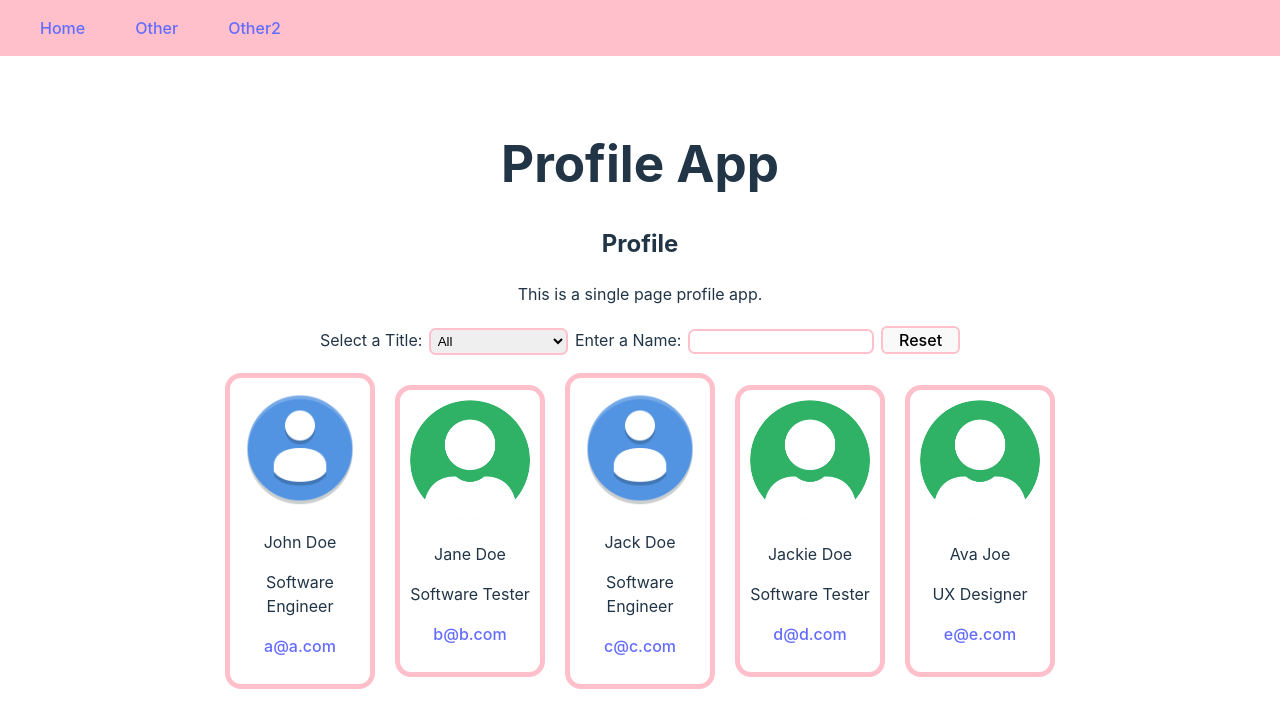
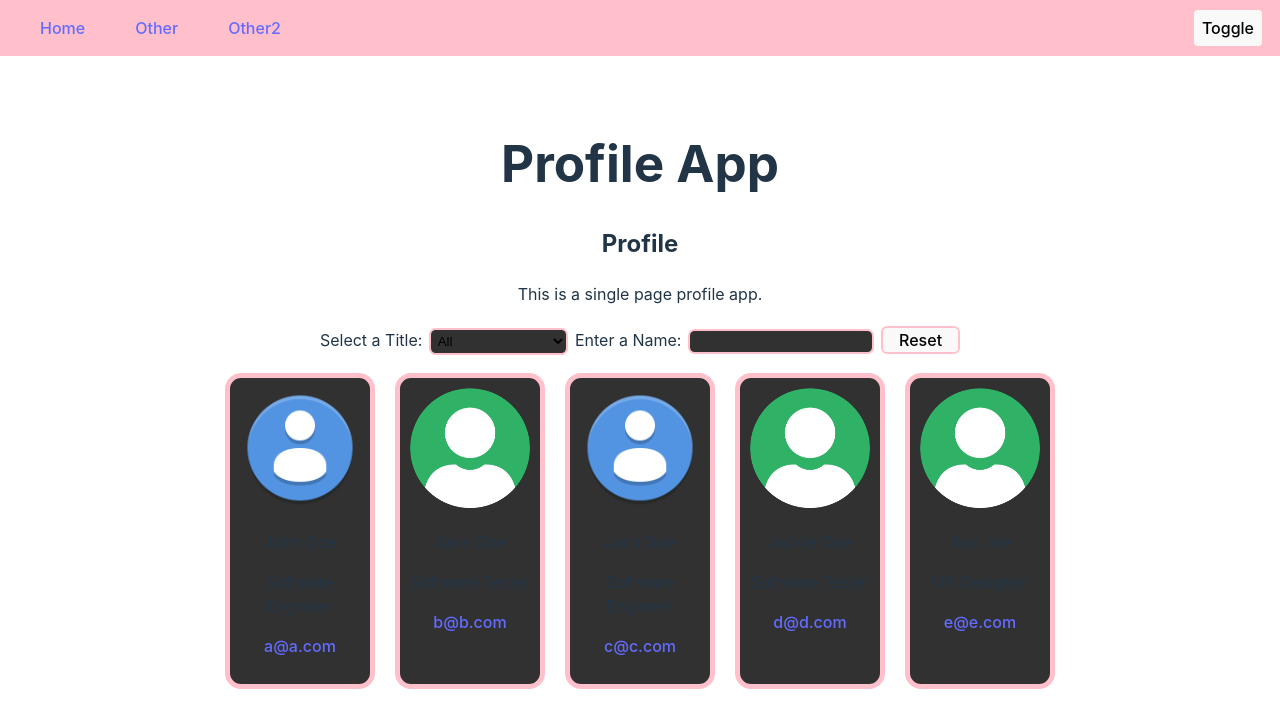
Before and after one commit to CGT-39000/profile-app, a React (Vite) app: page / in a window 1280 px wide. Shown: the top 728 px of the page. Built offline with nearby package versions, Linux system fonts and the light colour scheme.

Commit message:
Use Modules For CSS

```diff
--- a/src/App.css
+++ b/src/App.css
@@ -11,26 +11,18 @@ nav {
   left: 0;
   background-color: pink;
   width: 100%;
+  display: flex;
 }
 
 nav ul {
   display: flex;
   list-style: none;
+  width: fit-content;
 }
 
 nav ul li {
   display: block;
   margin-right: 50px;
-}
-
-.profile-card {
-  border: 5px pink solid;
-  border-radius: 1em;
-  margin: 10px;
-  padding: 10px;
-  width: min(120px, 10vw);
-  overflow: wrap;
-  transition: transform 0.2s;
 }
 
 select, input {
@@ -39,11 +31,7 @@ select, input {
   padding: 0.2em;
   margin: 0.5em 0.5em 0.65em 0.5em;
   outline: none;
-}
-
-.profile-card:hover {
-  transform: scale(1.02);
-  transition: transform 0.1s;
+  background-color: #313131;
 }
 
 .profile-card__image > img {
@@ -55,8 +43,16 @@ select, input {
   display: flex;
   align-items: center;
   justify-content: center;
+  height: 100%;
 }
 
 img {
   clip-path: circle();
 }
+
+#theme-changer {
+  margin-left: auto;
+  margin-right: 1em;
+  padding: 0.5em;
+  align-self: center;
+}
--- a/src/App.jsx
+++ b/src/App.jsx
@@ -44,15 +44,22 @@ const App = () => {
   // Get Titles
   const titles = [...new Set(profiles.map((profile) => profile.title))];
 
+  const [animation, setAnimation] = useState(false);
+  const handleAnimation = () => {
+    setAnimation(false);
+  }
+
   const [title, setTitle] = useState("");
   const handleTitleChange = (event) => {
     setTitle(event.target.value);
+    setAnimation(true);
   };
 
   const [search, setSearch] = useState("");
   const handleSearchChange = (event) => {
     setSearch(event.target.value);
     console.log(event.target.value);
+    setAnimation(true);
   };
 
   const filteredProfiles = profiles.filter((profile) => {
@@ -62,6 +69,7 @@ const App = () => {
   const handleClear = () => {
     setTitle("");
     setSearch("");
+    setAnimation(true)
   }
 
   return (
@@ -103,7 +111,7 @@ const App = () => {
             </div>
             <div className="profile-cards">
               {filteredProfiles.map((profile) => (
-                <Card key={profile.email} {...profile} />
+                <Card key={profile.email} {...profile} animate={animation} updateAnimate={handleAnimation} />
               ))}
             </div>
           </>
--- a/src/assets/components/Card.jsx
+++ b/src/assets/components/Card.jsx
@@ -1,8 +1,9 @@
 import PropTypes from "prop-types";
+import style from '../../styles/card.module.css';
 
-const Card = ({ img, name, title, email }) => {
+const Card = ({ img, name, title, email, animate, updateAnimate }) => {
   return (
-    <div className="profile-card">
+    <div className={`${style["profile-card"]} ${animate ? style["is-entering"] : ""}`} onAnimationEnd={updateAnimate}>
       <div className="profile-card__image">
         <img src={img} alt="profile image"></img>
       </div>
@@ -17,6 +18,8 @@ const Card = ({ img, name, title, email }) => {
   );
 };
 Card.propTypes = {
+  animate: PropTypes.bool.isRequired,
+  updateAnimate: PropTypes.func.isRequired,
   img: PropTypes.string.isRequired,
   name: PropTypes.string.isRequired,
   title: PropTypes.string,
--- a/src/assets/components/Navbar.jsx
+++ b/src/assets/components/Navbar.jsx
@@ -12,6 +12,7 @@ const Navbar = () => {
           <a href="#">Other2</a>
         </li>
       </ul>
+      <button id="theme-changer">Toggle</button>
     </nav>
   );
 };
--- a/src/index.css
+++ b/src/index.css
@@ -45,6 +45,7 @@ button {
   font-family: inherit;
   cursor: pointer;
   transition: border-color 0.25s;
+  background-color: #313131;
 }
 
 button:focus,
--- /dev/null
+++ b/src/styles/card.module.css
@@ -0,0 +1,30 @@
+.profile-card {
+	border: 5px pink solid;
+	border-radius: 1em;
+	margin: 10px;
+	padding: 10px;
+	width: min(120px, 10vw);
+	transition: transform 0.5s;
+	align-self: stretch;
+	background-color: #313131;
+
+	&.is-entering {
+		opacity: 0;
+		animation: forwards fadeIn 1s;
+	}
+}
+
+.profile-card:hover {
+	transform: scale(1.015);
+	transition: transform 0.1s;
+}
+
+@keyframes fadeIn {
+	from {
+		opacity: 0;
+	}
+
+	to {
+		opacity: 1;
+	}
+}
```
